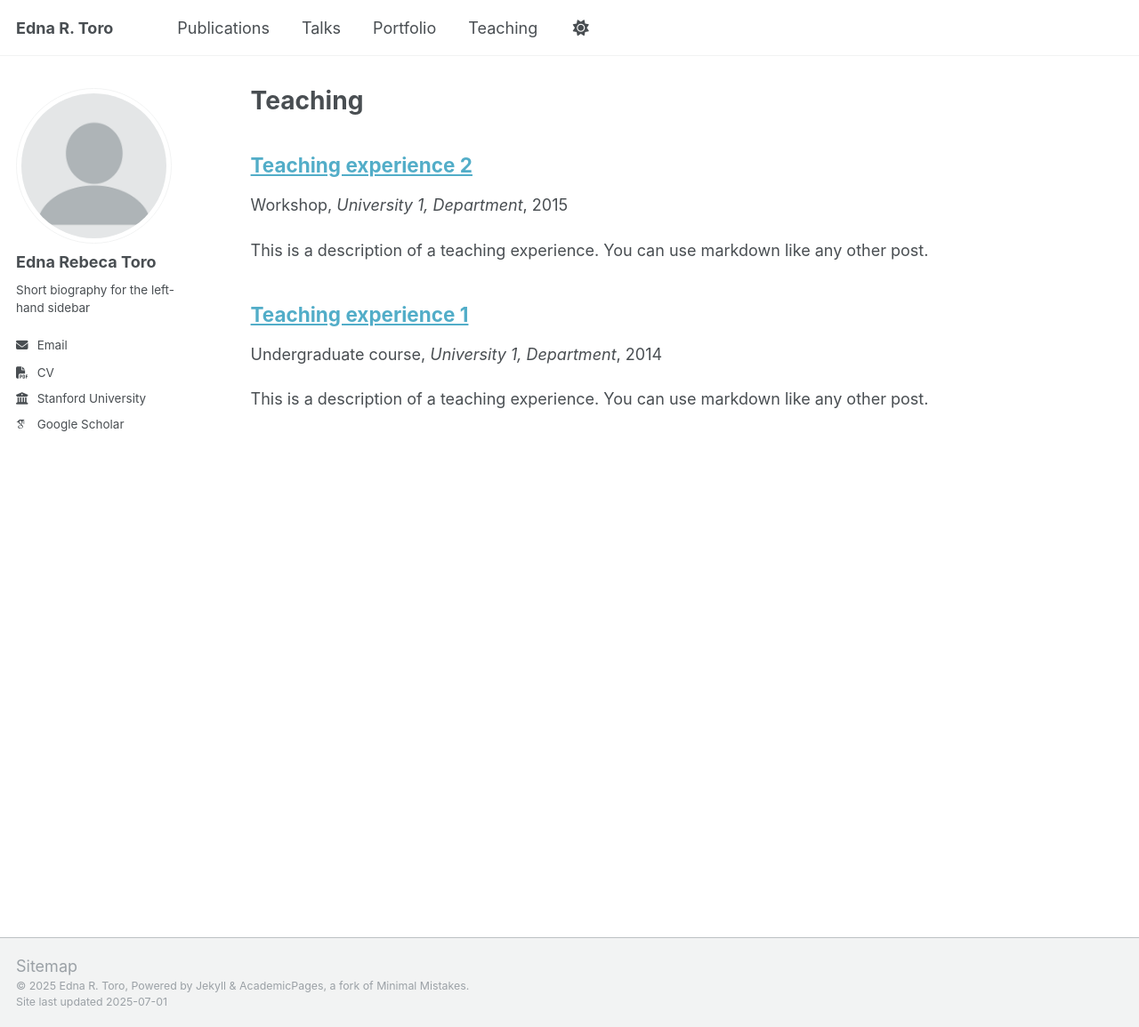
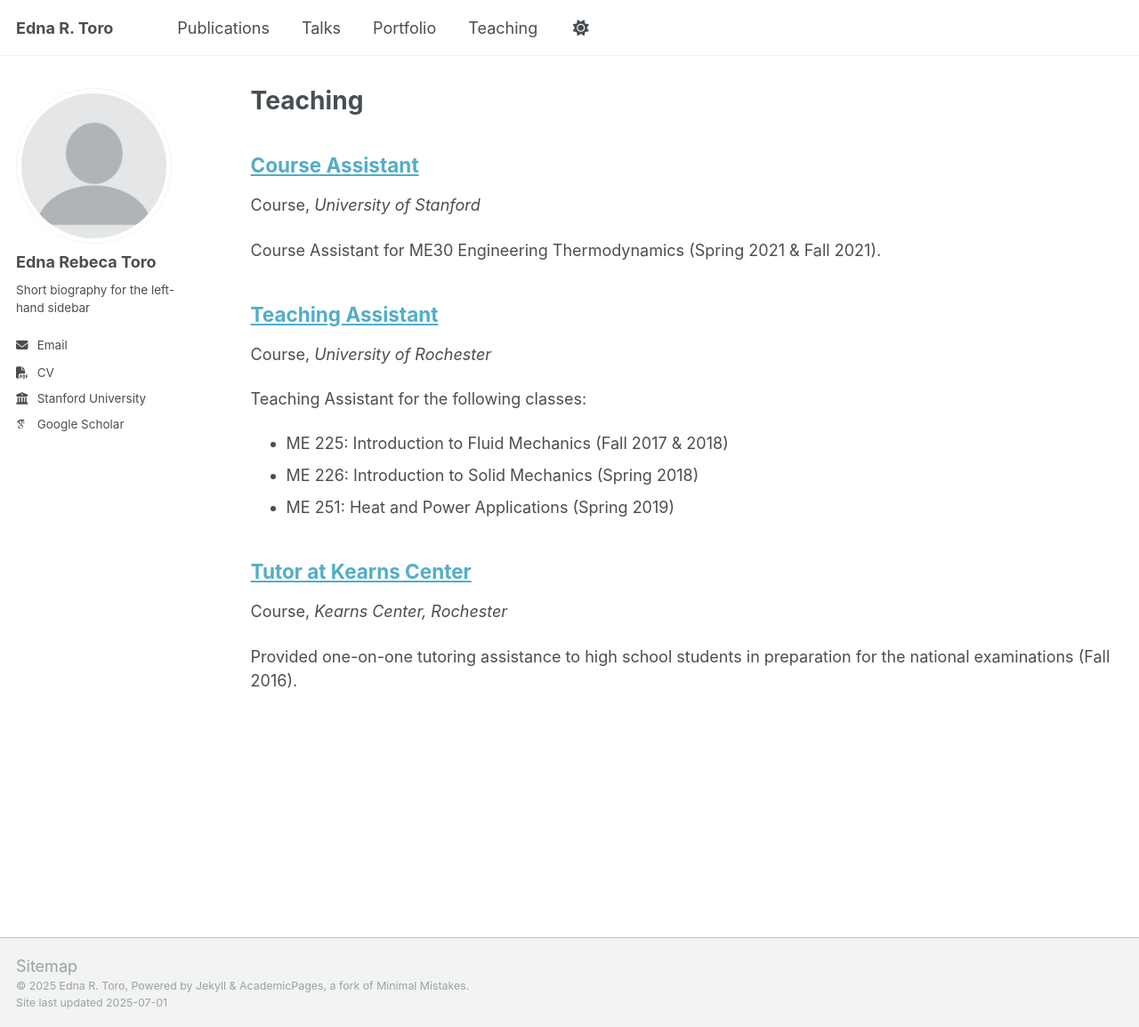
Before and after one commit to etorogar/etorogar.github.io, a Jekyll site: the page built from _pages/teaching.html, in a window 1280 px wide and 1155 px high. Shown: the whole window at 89% size. Built offline with Jekyll 4.4.1, drawn with Linux system fonts in a browser that asks for light colours; some web fonts are replaced.

Commit message:
add teaching

```diff
--- a/_includes/archive-single.html
+++ b/_includes/archive-single.html
@@ -39,7 +39,7 @@
     {% endif %}
 
         {% if post.collection == 'teaching' %}
-          <p> {{ post.type }}, <i>{{ post.venue }}</i>, {{ post.date | default: "1900-01-01" | date: "%Y" }} </p>
+          <p> {{ post.type }}, <i>{{ post.venue }}</i></p>
         {% elsif post.collection == 'publications' %}
           <p>Published in <i>{{ post.venue }}</i>, {{ post.date | default: "1900-01-01" | date: "%Y" }} </p>
         {% elsif post.date %}
--- a/_teaching/2014-spring-teaching-1.md
+++ /dev/null
@@ -1,20 +0,0 @@
----
-title: "Teaching experience 1"
-collection: teaching
-type: "Undergraduate course"
-permalink: /teaching/2014-spring-teaching-1
-venue: "University 1, Department"
-date: 2014-01-01
-location: "City, Country"
----
-
-This is a description of a teaching experience. You can use markdown like any other post.
-
-Heading 1
-======
-
-Heading 2
-======
-
-Heading 3
-======
--- a/_teaching/2015-spring-teaching-2.md
+++ /dev/null
@@ -1,20 +0,0 @@
----
-title: "Teaching experience 2"
-collection: teaching
-type: "Workshop"
-permalink: /teaching/2015-spring-teaching-1
-venue: "University 1, Department"
-date: 2015-01-01
-location: "City, Country"
----
-
-This is a description of a teaching experience. You can use markdown like any other post.
-
-Heading 1
-======
-
-Heading 2
-======
-
-Heading 3
-======
--- /dev/null
+++ b/_teaching/2016-kearns.md
@@ -0,0 +1,11 @@
+---
+title: "Tutor at Kearns Center"
+collection: teaching
+type: "Course"
+# permalink: /teaching/2015-spring-teaching-1
+venue: "Kearns Center, Rochester"
+date: 2016-09-01
+# location: "City, Country"
+---
+
+Provided one-on-one tutoring assistance to high school students in preparation for the national examinations (Fall 2016).
--- /dev/null
+++ b/_teaching/2017-rochester.md
@@ -0,0 +1,14 @@
+---
+title: "Teaching Assistant"
+collection: teaching
+type: "Course"
+# permalink: /teaching/2015-spring-teaching-1
+venue: "University of Rochester"
+date: 2017-09-01
+# location: "City, Country"
+---
+
+Teaching Assistant for the following classes:
+- ME 225: Introduction to Fluid Mechanics (Fall 2017 & 2018)
+- ME 226: Introduction to Solid Mechanics (Spring 2018)
+- ME 251: Heat and Power Applications (Spring 2019)
--- /dev/null
+++ b/_teaching/2021-stanford.md
@@ -0,0 +1,11 @@
+---
+title: "Course Assistant"
+collection: teaching
+type: "Course"
+# permalink: /teaching/2015-spring-teaching-1
+venue: "University of Stanford"
+date: 2021-09-01
+# location: "City, Country"
+---
+
+Course Assistant for ME30 Engineering Thermodynamics (Spring 2021 & Fall 2021).
```
